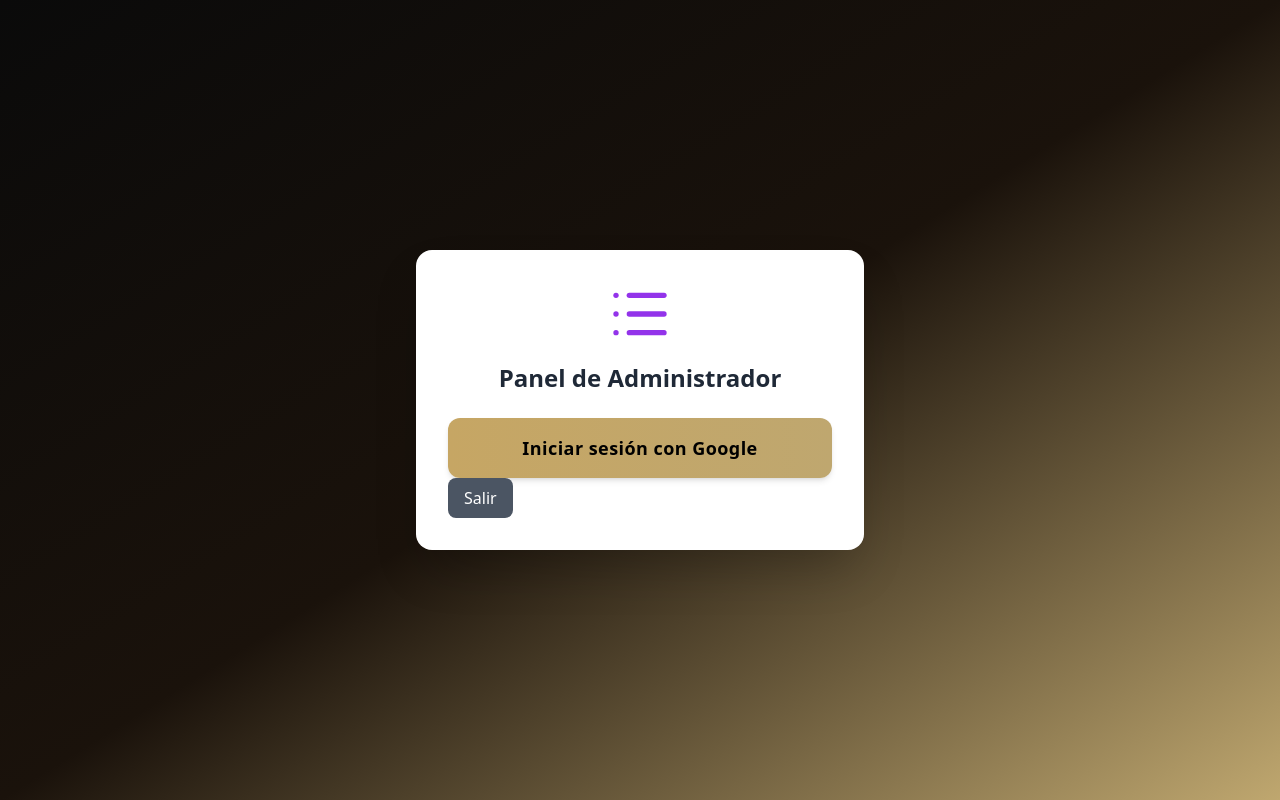
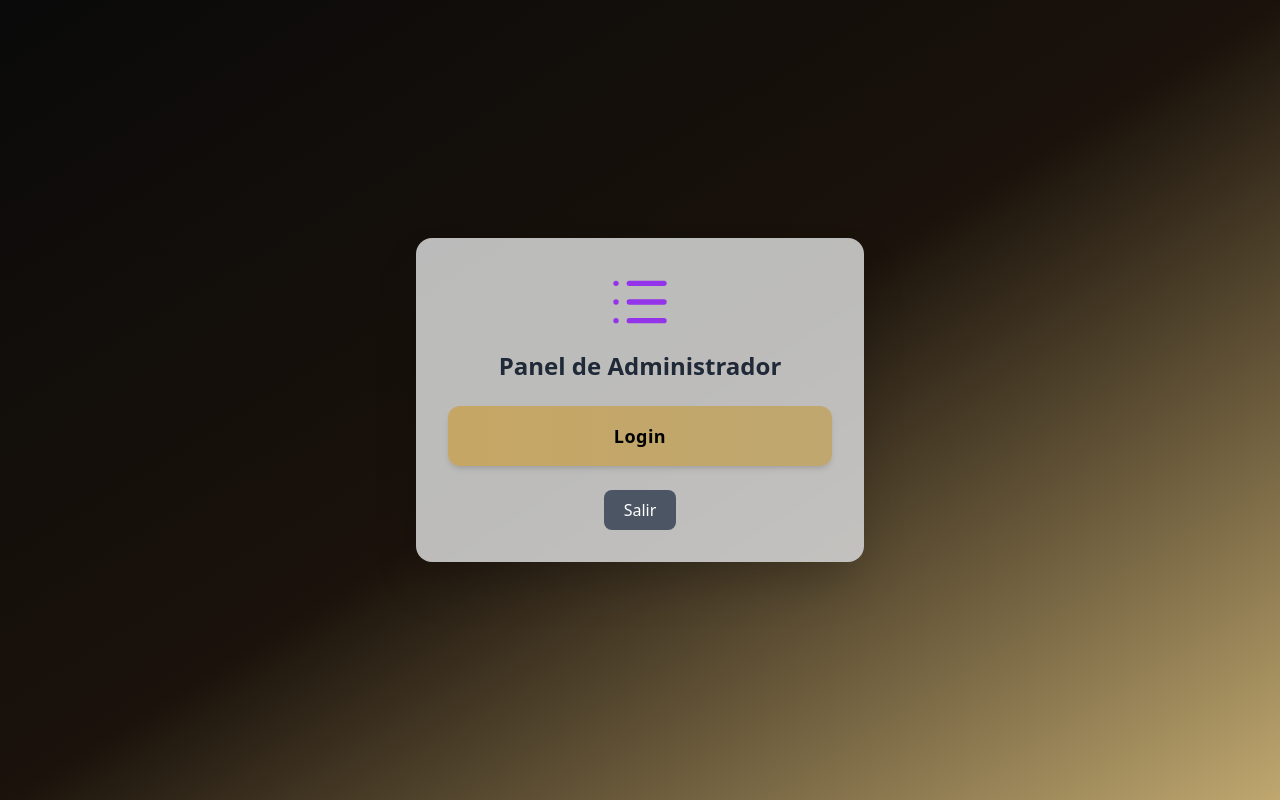
Before and after one commit to tomassuarez94/ForajidoClients, a React (Create React App) app: page / in a window 1280 px wide. Both pictures are taken after a click on the button "Acceso administrador". Built offline with nearby package versions, Linux system fonts and the light colour scheme.

Commit message:
front mods

```diff
--- a/src/App.js
+++ b/src/App.js
@@ -91,7 +91,7 @@
   if (view === 'admin' && !isAdmin) {
     return (
       <div className="min-h-screen bg-forajido-premium flex items-center justify-center p-4">
-        <div className="bg-white rounded-2xl shadow-2xl p-8 w-full max-w-md">
+        <div className="bg-[#CFCFCF]/90 rounded-2xl shadow-2xl p-8 w-full max-w-md">
           <div className="text-center mb-6">
             <List className="w-16 h-16 text-purple-600 mx-auto mb-4" />
             <h2 className="text-2xl font-bold text-gray-800">Panel de Administrador</h2>
@@ -102,16 +102,17 @@
               onClick={handleGoogleLogin}
               className="w-full bg-gradient-to-r from-[#C6A664] to-[#BFA76F] text-black font-semibold py-4 rounded-xl text-lg tracking-wide shadow-md hover:brightness-110 transition-all duration-300"
             >
-              Iniciar sesión con Google
+              Login
             </button>
 
-            <button
-              onClick={handleLogout}
-              className="bg-gray-600 text-white px-4 py-2 rounded-lg hover:bg-gray-700 transition-colors"
-            >
-              Salir
-            </button>
-
+            <div className="flex justify-center mt-6">
+              <button
+                onClick={() => { setIsAdmin(false); setView('client'); }}
+                className="bg-gray-600 text-white px-5 py-2 rounded-lg hover:bg-gray-700 transition-colors"
+              >
+                Salir
+              </button>
+            </div>
           </div>
         </div>
       </div>
```
